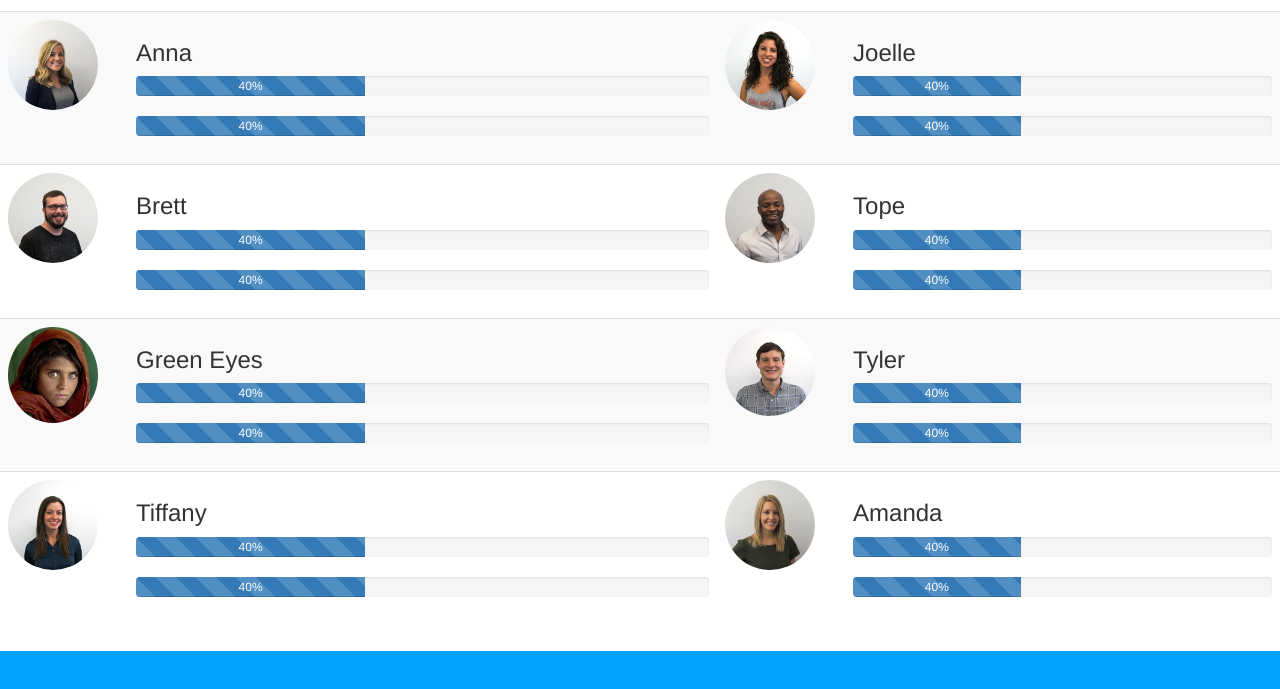
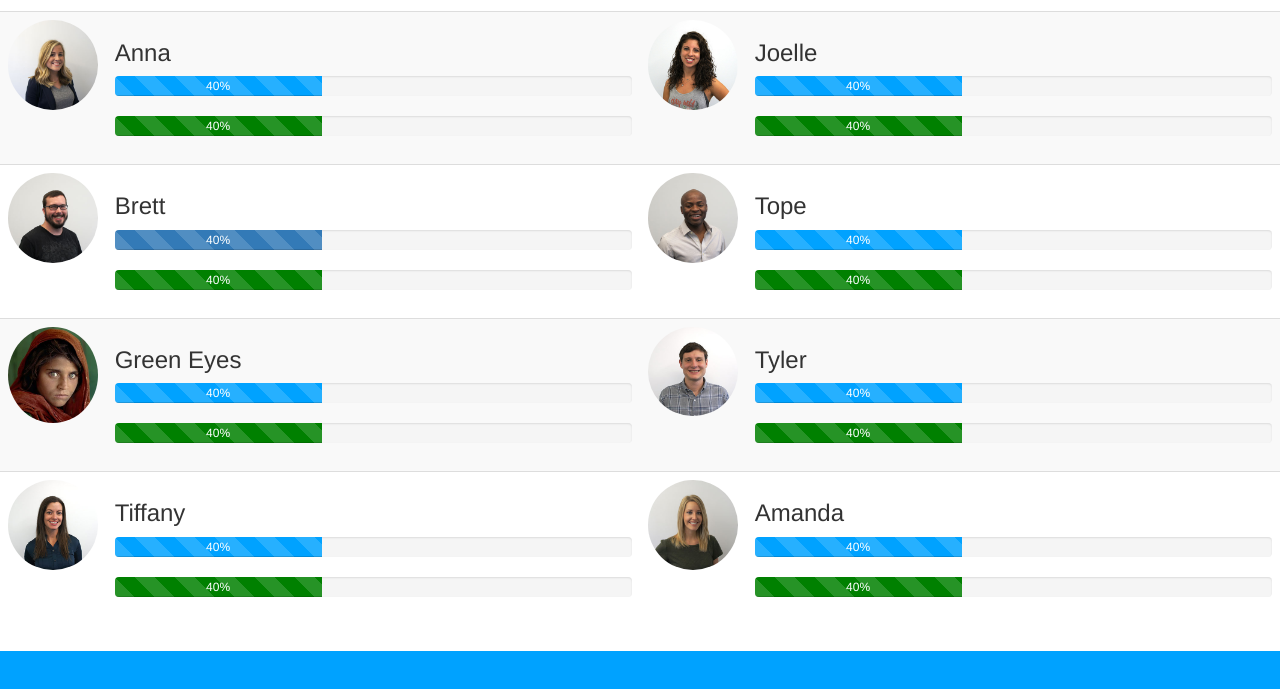
Before and after one commit to tcampb/Zendesk-Dashboard, a plain HTML site: page index.html in a window 1280 px wide. Shown: the part 109-798 px from the top of the page. Drawn offline with nearby package versions, Linux system fonts and the light colour scheme; files whose address does not match are found by name.

Commit message:
contained photos in 1 column width and bars in 5 column width

```diff
--- a/index.html
+++ b/index.html
@@ -56,12 +56,12 @@
                     <td>
                         <h3>Anna</h3>
                         <div class="progress">
-                            <div class="progress-bar progress-bar-striped active" role="progressbar"
+                            <div class="progress-bar progress-bar-striped active assigned" role="progressbar"
                                 aria-valuenow="40" aria-valuemin="0" aria-valuemax="100" style="width:40%">40%
                             </div>
                         </div>
                         <div class="progress">
-                            <div class="progress-bar progress-bar-striped active" role="progressbar"
+                            <div class="progress-bar progress-bar-striped active solved" role="progressbar"
                                 aria-valuenow="40" aria-valuemin="0" aria-valuemax="100" style="width:40%">40%
                             </div>
                         </div>
@@ -69,15 +69,15 @@
                     <td class="picture-size picture-size col-md-1">
                         <img src="/Users/richoswald/DigitalCrafts-11-2017/front_end_project_Tyler/Zendesk-Dashboard/style_sheets/photos/joelle.jpg" alt="">
                     </td>
-                    <td>
+                    <td class="col-md-5">
                         <h3>Joelle</h3>
                         <div class="progress">
-                            <div class="progress-bar progress-bar-striped active" role="progressbar"
+                            <div class="progress-bar progress-bar-striped active assigned" role="progressbar"
                                 aria-valuenow="40" aria-valuemin="0" aria-valuemax="100" style="width:40%">40%
                             </div>
                         </div>
                         <div class="progress">
-                            <div class="progress-bar progress-bar-striped active" role="progressbar"
+                            <div class="progress-bar progress-bar-striped active solved" role="progressbar"
                                 aria-valuenow="40" aria-valuemin="0" aria-valuemax="100" style="width:40%">40%
                             </div>
                         </div>
@@ -86,30 +86,30 @@
                 <tr>
                     <td class="picture-size col-md-1">
                         <img src="/Users/richoswald/DigitalCrafts-11-2017/front_end_project_Tyler/Zendesk-Dashboard/style_sheets/photos/brett.jpg" alt=""></td>
-                    <td>
+                    <td class="col-md-5">
                         <h3>Brett</h3>
                         <div class="progress">
-                            <div class="progress-bar progress-bar-striped active" role="progressbar"
+                            <div class="progress-bar progress-bar-striped active assignerd" role="progressbar"
                                 aria-valuenow="40" aria-valuemin="0" aria-valuemax="100" style="width:40%">40%
                             </div>
                         </div>
                         <div class="progress">
-                            <div class="progress-bar progress-bar-striped active" role="progressbar"
+                            <div class="progress-bar progress-bar-striped active solved" role="progressbar"
                                 aria-valuenow="40" aria-valuemin="0" aria-valuemax="100" style="width:40%">40%
                             </div>
                         </div>
                     </td>
                     <td class="picture-size col-md-1">
                         <img src="/Users/richoswald/DigitalCrafts-11-2017/front_end_project_Tyler/Zendesk-Dashboard/style_sheets/photos/tope_a.jpg" alt=""></td>
-                    <td>
+                    <td class="col-md-5">
                         <h3>Tope</h3>
                         <div class="progress">
-                            <div class="progress-bar progress-bar-striped active" role="progressbar"
+                            <div class="progress-bar progress-bar-striped active assigned" role="progressbar"
                                 aria-valuenow="40" aria-valuemin="0" aria-valuemax="100" style="width:40%">40%
                             </div>
                         </div>
                             <div class="progress">
-                                <div class="progress-bar progress-bar-striped active" role="progressbar"
+                                <div class="progress-bar progress-bar-striped active solved" role="progressbar"
                                     aria-valuenow="40" aria-valuemin="0" aria-valuemax="100" style="width:40%">40%
                                 </div>
                         </div>
@@ -118,15 +118,15 @@
                 <tr>
                     <td class="picture-size col-md-1">
                         <img src="/Users/richoswald/DigitalCrafts-11-2017/front_end_project_Tyler/Zendesk-Dashboard/style_sheets/photos/place_holder_green_eyes-crop.jpg" alt=""></td>
-                        <td>
+                        <td class="col-md-5">
                             <h3>Green Eyes</h3>
                             <div class="progress">
-                                <div class="progress-bar progress-bar-striped active" role="progressbar"
+                                <div class="progress-bar progress-bar-striped active assigned" role="progressbar"
                                     aria-valuenow="40" aria-valuemin="0" aria-valuemax="100" style="width:40%">40%
                                 </div>
                             </div>
                             <div class="progress">
-                                <div class="progress-bar progress-bar-striped active" role="progressbar"
+                                <div class="progress-bar progress-bar-striped active solved" role="progressbar"
                                     aria-valuenow="40" aria-valuemin="0" aria-valuemax="100" style="width:40%">40%
                                 </div>
                             </div>
@@ -134,15 +134,15 @@
                         <td class="picture-size col-md-1">
                             <img src="/Users/richoswald/DigitalCrafts-11-2017/front_end_project_Tyler/Zendesk-Dashboard/style_sheets/photos/tyler.jpg" alt="">
                         </td>
-                        <td>
+                        <td class="col-md-5">
                             <h3>Tyler</h3>
                             <div class="progress">
-                                <div class="progress-bar progress-bar-striped active" role="progressbar"
+                                <div class="progress-bar progress-bar-striped active assigned" role="progressbar"
                                     aria-valuenow="40" aria-valuemin="0" aria-valuemax="100" style="width:40%">40%
                                 </div>
                             </div>
                             <div class="progress">
-                                <div class="progress-bar progress-bar-striped active" role="progressbar"
+                                <div class="progress-bar progress-bar-striped active solved" role="progressbar"
                                     aria-valuenow="40" aria-valuemin="0" aria-valuemax="100" style="width:40%">40%
                                 </div>
                             </div>
@@ -152,30 +152,30 @@
                         <td class="picture-size col-md-1">
                             <img src="/Users/richoswald/DigitalCrafts-11-2017/front_end_project_Tyler/Zendesk-Dashboard/style_sheets/photos/tiffany.jpg" alt="">
                         </td>
-                        <td>
+                        <td class="col-md-5">
                             <h3>Tiffany</h3>
                             <div class="progress">
-                                <div class="progress-bar progress-bar-striped active" role="progressbar"
+                                <div class="progress-bar progress-bar-striped active assigned" role="progressbar"
                                     aria-valuenow="40" aria-valuemin="0" aria-valuemax="100" style="width:40%">40%
                                 </div>
                             </div>
                             <div class="progress">
-                                <div class="progress-bar progress-bar-striped active" role="progressbar"
+                                <div class="progress-bar progress-bar-striped active solved" role="progressbar"
                                     aria-valuenow="40" aria-valuemin="0" aria-valuemax="100" style="width:40%">40%
                                 </div>
                             </div>
                         </td>
                         <td class="picture-size col-md-1">
                             <img src="/Users/richoswald/DigitalCrafts-11-2017/front_end_project_Tyler/Zendesk-Dashboard/style_sheets/photos/amanda.jpg" alt=""></td>
-                        <td col-md-5>
+                        <td class="col-md-5">
                             <h3>Amanda</h3>
                             <div class="progress">
-                                <div class="progress-bar progress-bar-striped active" role="progressbar"
+                                <div class="progress-bar progress-bar-striped active assigned" role="progressbar"
                                     aria-valuenow="40" aria-valuemin="0" aria-valuemax="100" style="width:40%">40%
                                 </div>
                             </div>
                             <div class="progress">
-                                <div class="progress-bar progress-bar-striped active" role="progressbar"
+                                <div class="progress-bar progress-bar-striped active solved" role="progressbar"
                                     aria-valuenow="40" aria-valuemin="0" aria-valuemax="100" style="width:40%">40%
                                 </div>
                             </div>
--- a/style_sheets/main.css
+++ b/style_sheets/main.css
@@ -31,3 +31,10 @@ img {
 .picture-size {
     width: 10vw;
 }
+.assigned {
+    background-color: #00A2FF;
+}
+
+.solved {
+    background-color: green;
+}
```
